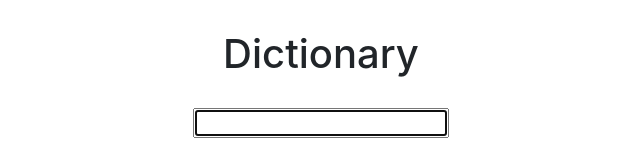
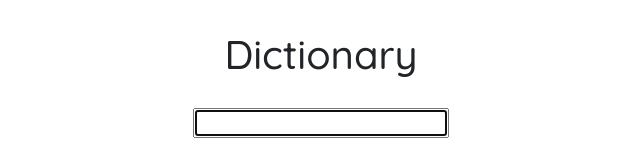
Before and after one commit to Astar05/React-Dictionary, a React (Create React App) app: page / in a window 1280 px wide. Shown: the top 160 px of the page, without its empty margins (319-959 px from the left). Built offline with nearby package versions, Linux system fonts and the light colour scheme.

Commit message:
added Google Font

```diff
--- a/public/index.html
+++ b/public/index.html
@@ -21,6 +21,13 @@
       integrity="sha384-C6RzsynM9kWDrMNeT87bh95OGNyZPhcTNXj1NW7RuBCsyN/o0jlpcV8Qyq46cDfL"
       crossorigin="anonymous"
     ></script>
+
+    <link rel="preconnect" href="https://fonts.googleapis.com" />
+    <link rel="preconnect" href="https://fonts.gstatic.com" crossorigin />
+    <link
+      href="https://fonts.googleapis.com/css2?family=Quicksand:wght@300;400;500;600;700&display=swap"
+      rel="stylesheet"
+    />
     <!--
       manifest.json provides metadata used when your web app is installed on a
       user's mobile device or desktop. See https://developers.google.com/web/fundamentals/web-app-manifest/
--- a/src/App.css
+++ b/src/App.css
@@ -1,6 +1,7 @@
 .App-header {
   margin: 30px 0;
   text-align: center;
+  font-family: "Quicksand", sans-serif;
 }
 
 .App-footer {
```
